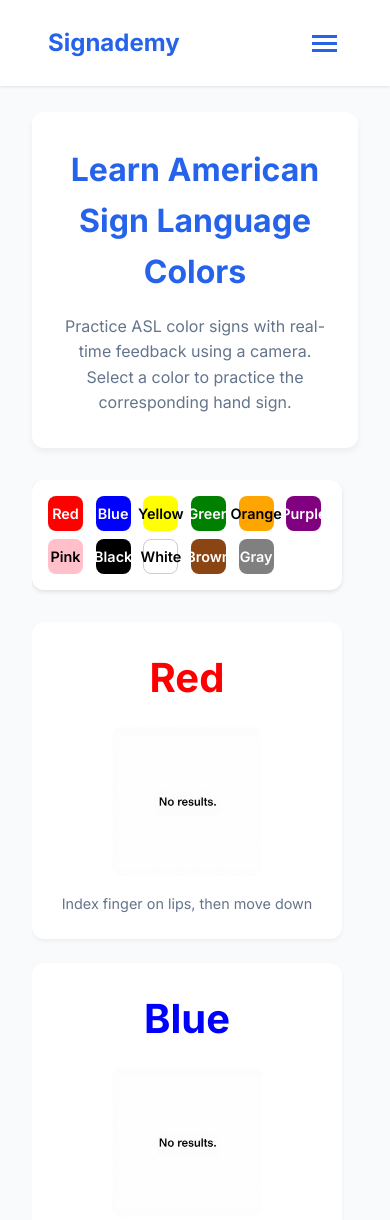
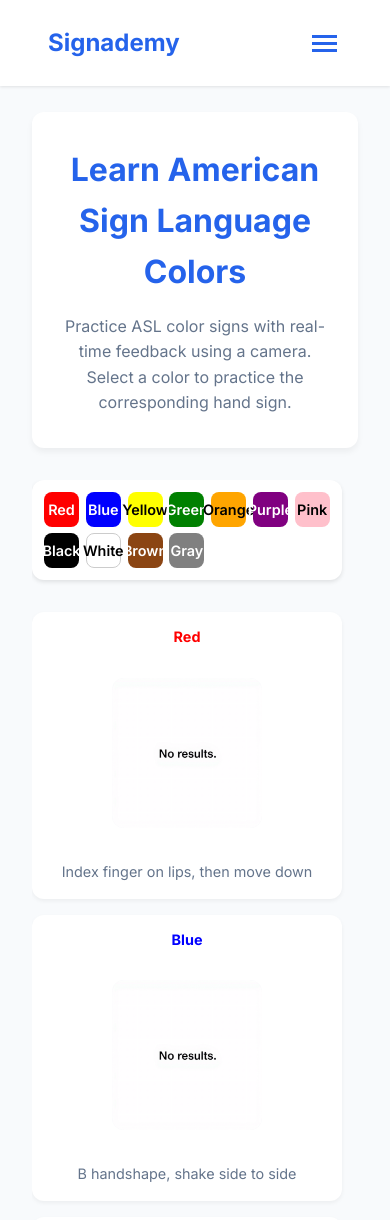
Before and after one commit to Lart101/AslSignLanguageWeb, a plain HTML site: page colors.html in a window 390 px wide. Shown: the top 1220 px of the page. Drawn offline with Linux system fonts and the light colour scheme.

Commit message:
Enhance responsive design and text handling for letter cards: update layout to flexbox, adjust text sizing based on length, and improve mobile responsiveness.

```diff
--- a/static/css/alphabet.css
+++ b/static/css/alphabet.css
@@ -192,14 +192,16 @@ main {
     box-shadow: 0 2px 4px rgba(0,0,0,0.1);
     margin-bottom: 1rem;
     z-index: 10;
-    display: grid;
-    grid-template-columns: repeat(auto-fit, minmax(40px, 1fr));
+    display: flex;
+    flex-wrap: wrap;
     gap: 0.5rem;
+    justify-content: center;
 }
 
 .letter-quick-link {
-    width: 40px;
+    min-width: 40px;
     height: 40px;
+    padding: 0 0.75rem;
     display: flex;
     align-items: center;
     justify-content: center;
@@ -210,6 +212,9 @@ main {
     font-weight: 600;
     text-decoration: none;
     transition: var(--transition);
+    white-space: nowrap;
+    font-size: 0.85rem;
+    text-align: center;
 }
 
 .letter-quick-link:hover {
@@ -217,11 +222,62 @@ main {
     background: var(--secondary-color);
 }
 
+/* Mobile responsiveness for quick navigation */
+@media (max-width: 768px) {
+    .quick-alphabet {
+        padding: 0.75rem;
+        gap: 0.4rem;
+    }
+
+    .letter-quick-link {
+        min-width: 35px;
+        height: 35px;
+        padding: 0 0.5rem;
+        font-size: 0.75rem;
+    }
+
+    /* Stack navigation items more efficiently on small screens */
+    .quick-alphabet {
+        display: grid;
+        grid-template-columns: repeat(auto-fit, minmax(80px, 1fr));
+        max-height: 200px;
+        overflow-y: auto;
+    }
+}
+
+@media (max-width: 480px) {
+    .letter-quick-link {
+        font-size: 0.7rem;
+        min-width: 30px;
+        height: 30px;
+        padding: 0 0.4rem;
+    }
+
+    .quick-alphabet {
+        grid-template-columns: repeat(auto-fit, minmax(70px, 1fr));
+    }
+}
+
 .alphabet-grid {
     display: grid;
     grid-template-columns: repeat(auto-fill, minmax(200px, 1fr));
     gap: 1.5rem;
     padding: 1rem 0;
+}
+
+/* Better responsive behavior for cards */
+@media (max-width: 768px) {
+    .alphabet-grid {
+        grid-template-columns: repeat(auto-fit, minmax(180px, 1fr));
+        gap: 1rem;
+    }
+}
+
+@media (max-width: 480px) {
+    .alphabet-grid {
+        grid-template-columns: 1fr;
+        gap: 1rem;
+    }
 }
 
 .letter-card {
@@ -232,6 +288,10 @@ main {
     transition: var(--transition);
     text-align: center;
     cursor: pointer;
+    min-height: 280px;
+    display: flex;
+    flex-direction: column;
+    justify-content: space-between;
 }
 
 .letter-card:hover {
@@ -249,8 +309,47 @@ main {
     font-weight: 700;
     color: var(--primary-color);
     margin-bottom: 1rem;
+    word-wrap: break-word;
+    overflow-wrap: break-word;
+    hyphens: auto;
+    text-align: center;
+    line-height: 1.2;
 }
 
+/* Responsive font sizing for longer text */
+.letter {
+    font-size: clamp(1.2rem, 4vw, 2.5rem);
+}
+
+/* Better approach: Add classes to HTML or use CSS for common long phrases */
+.letter-card .letter {
+    max-width: 100%;
+    word-break: break-word;
+}
+
+/* For mobile devices, ensure text fits */
+@media (max-width: 768px) {
+    .letter {
+        font-size: clamp(1rem, 3vw, 1.8rem);
+    }
+
+    .letter-card {
+        padding: 1rem;
+        min-height: 260px;
+    }
+}
+
+@media (max-width: 480px) {
+    .letter {
+        font-size: clamp(0.9rem, 2.5vw, 1.4rem);
+    }
+
+    .letter-card {
+        min-height: 240px;
+    }
+}
+
+/* Additional spacing for better layout with longer text */
 .sign-image {
     width: 150px;
     height: 150px;
@@ -486,3 +585,22 @@ footer a:hover {
 .correct-letter {
     animation: successPulse 1s ease-in-out;
 }
+
+/* Utility classes for handling very long text in cards */
+.letter-card.long-text .letter {
+    font-size: 1.5rem !important;
+    line-height: 1.1;
+}
+
+.letter-card.very-long-text .letter {
+    font-size: 1.2rem !important;
+    line-height: 1.1;
+    margin-bottom: 0.5rem;
+}
+
+/* Enhanced text wrapping for all scenarios */
+.letter-card .letter {
+    overflow-wrap: anywhere;
+    word-break: break-word;
+    hyphens: auto;
+}
--- a/static/js/alphabet.js
+++ b/static/js/alphabet.js
@@ -229,3 +229,30 @@ function createSoundToggle() {
 
 // Call the function to create the sound toggle button
 createSoundToggle();
+
+// Function to handle text length in letter cards
+function adjustCardTextSizing() {
+    document.querySelectorAll('.letter-card .letter').forEach(letterElement => {
+        const text = letterElement.textContent.trim();
+        const card = letterElement.closest('.letter-card');
+
+        // Remove any existing text-length classes
+        card.classList.remove('long-text', 'very-long-text');
+
+        // Add appropriate class based on text length
+        if (text.length > 15) {
+            card.classList.add('very-long-text');
+        } else if (text.length > 8) {
+            card.classList.add('long-text');
+        }
+    });
+}
+
+// Run the text sizing adjustment when DOM is loaded
+document.addEventListener('DOMContentLoaded', adjustCardTextSizing);
+
+// Also run it after any dynamic content changes
+if (typeof MutationObserver !== 'undefined') {
+    const observer = new MutationObserver(adjustCardTextSizing);
+    observer.observe(document.body, { childList: true, subtree: true });
+}
```
